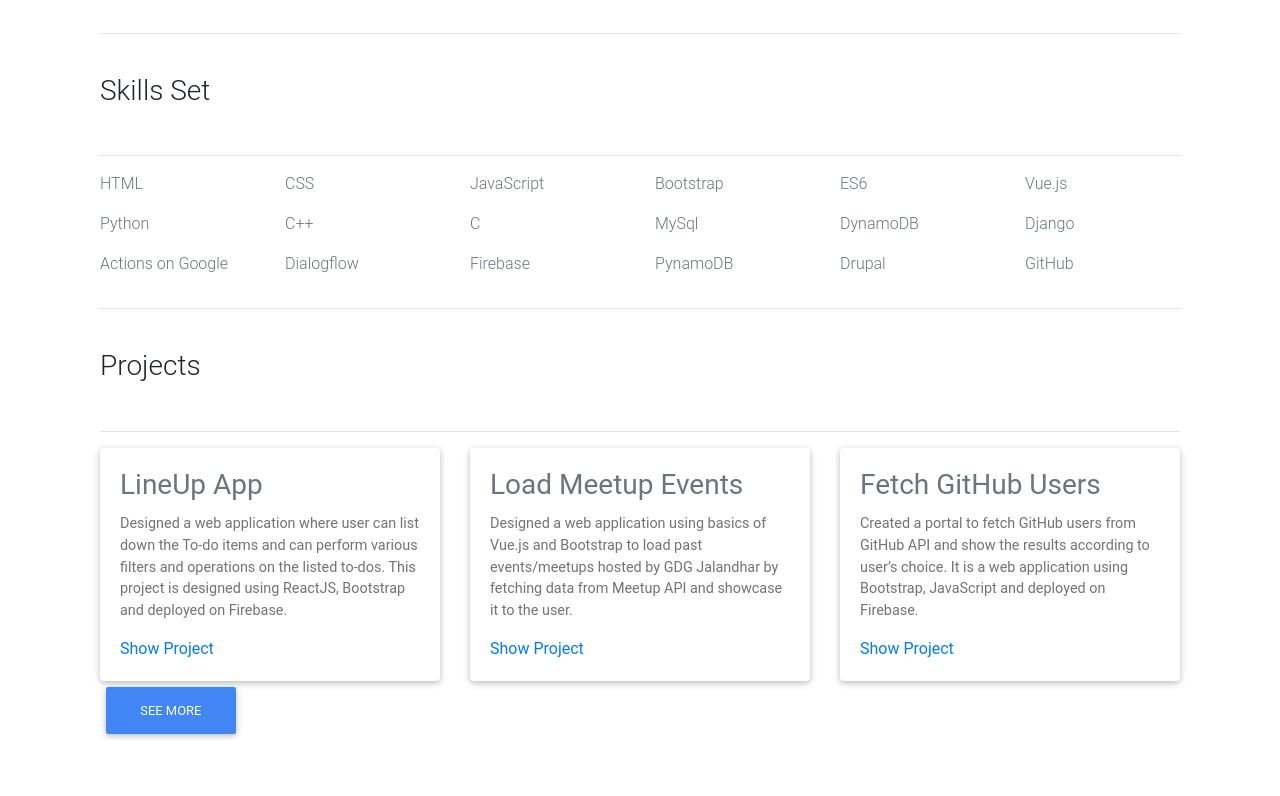
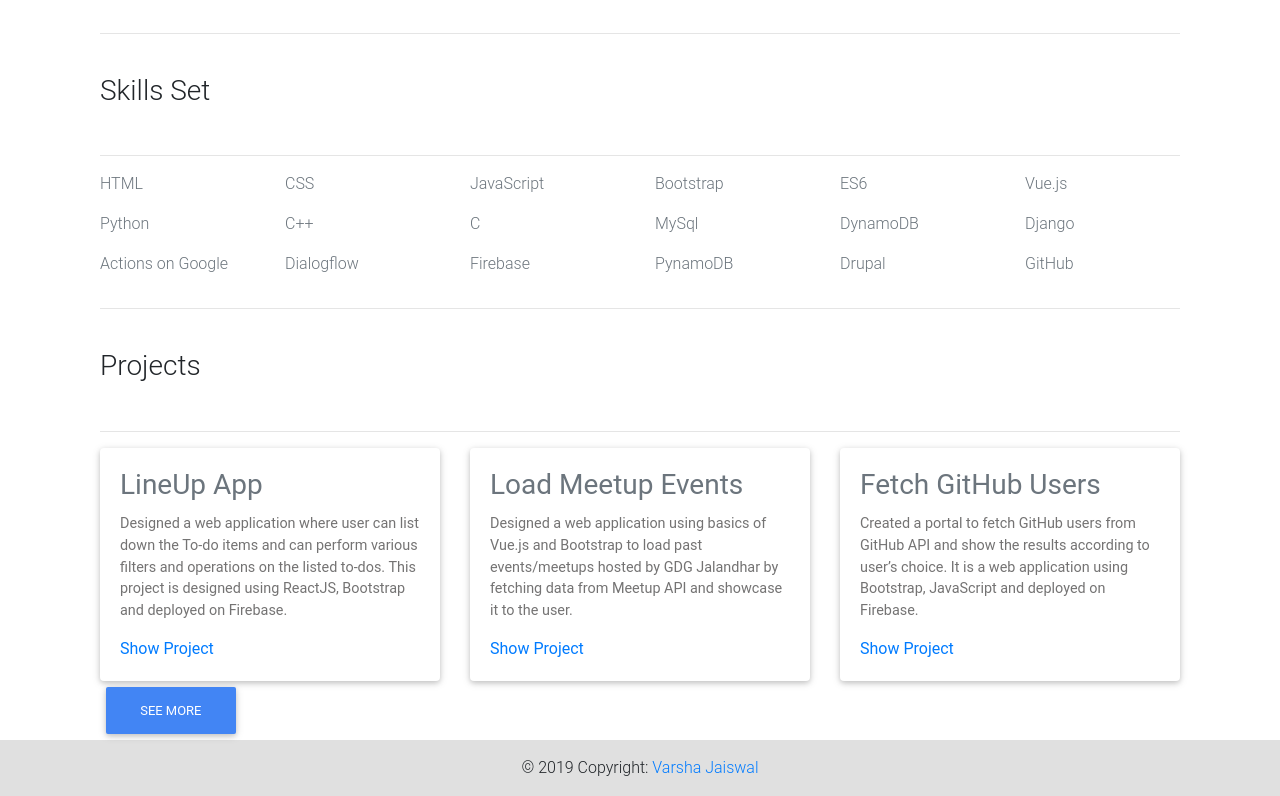
Before and after one commit to Varsha-Jaiswal/Varsha-Portfolio, a Vue app: page / in a window 1280 px wide. Shown: the part 714-1510 px from the top of the page. Before the commit the page ends 1454 px from the top, so only its background shows below. Built offline with nearby package versions, Linux system fonts and the light colour scheme.

Commit message:
Footer Added

```diff
--- a/src/App.vue
+++ b/src/App.vue
@@ -8,14 +8,18 @@
         </div>
       </div>
     </div>
+    <AppFooter></AppFooter>
   </div>
+
 </template>
 
 <script>
 import AppNavbar from '@/components/common/appNavbar'
+import AppFooter from '@/components/common/appFooter'
 export default {
   components:{
-    AppNavbar
+    AppNavbar,
+    AppFooter
   },
   data(){
     return{
--- /dev/null
+++ b/src/components/common/appFooter.vue
@@ -0,0 +1,7 @@
+<template>
+    <footer>
+        <div class="footer-copyright bg-light text-center py-3">© 2019 Copyright:
+            <a href="https://mdbootstrap.com/education/bootstrap/"> Varsha Jaiswal</a>
+        </div>
+  </footer>
+</template>
```
